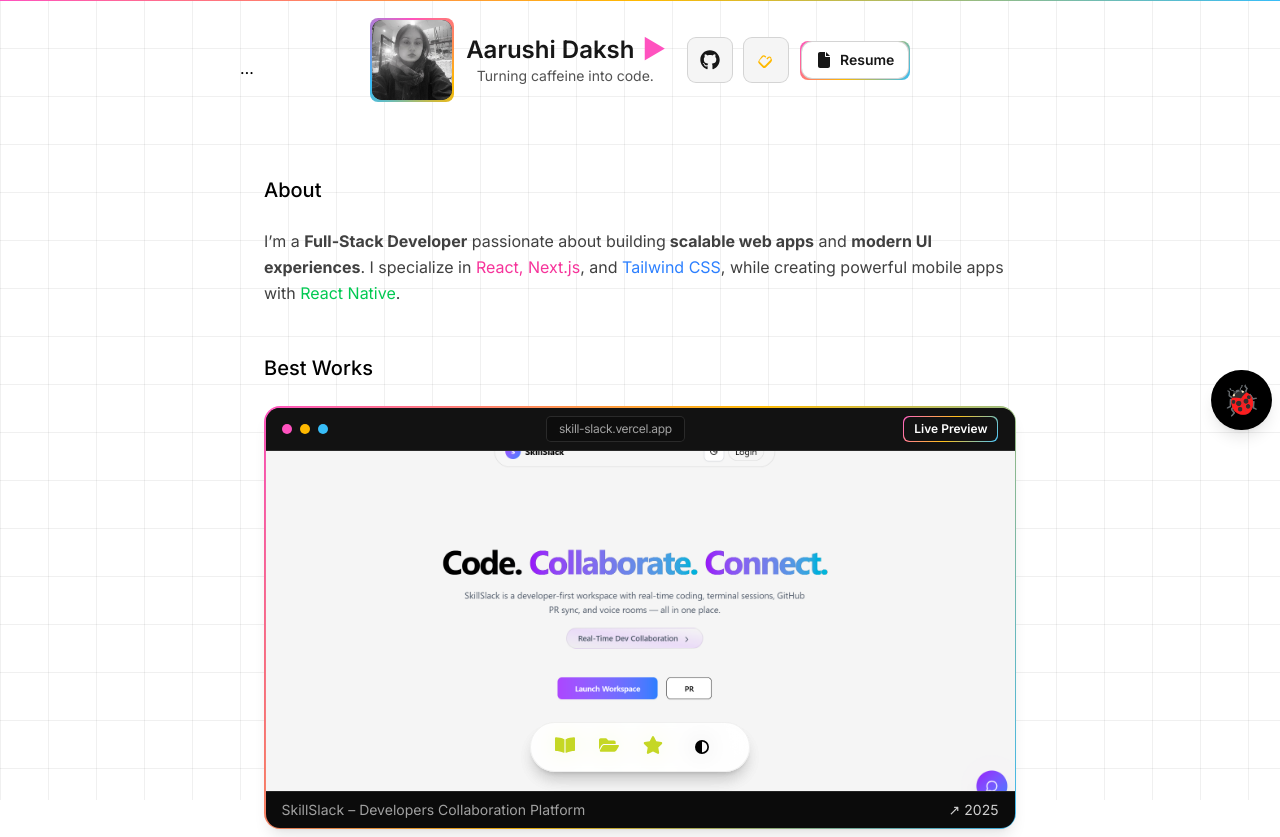
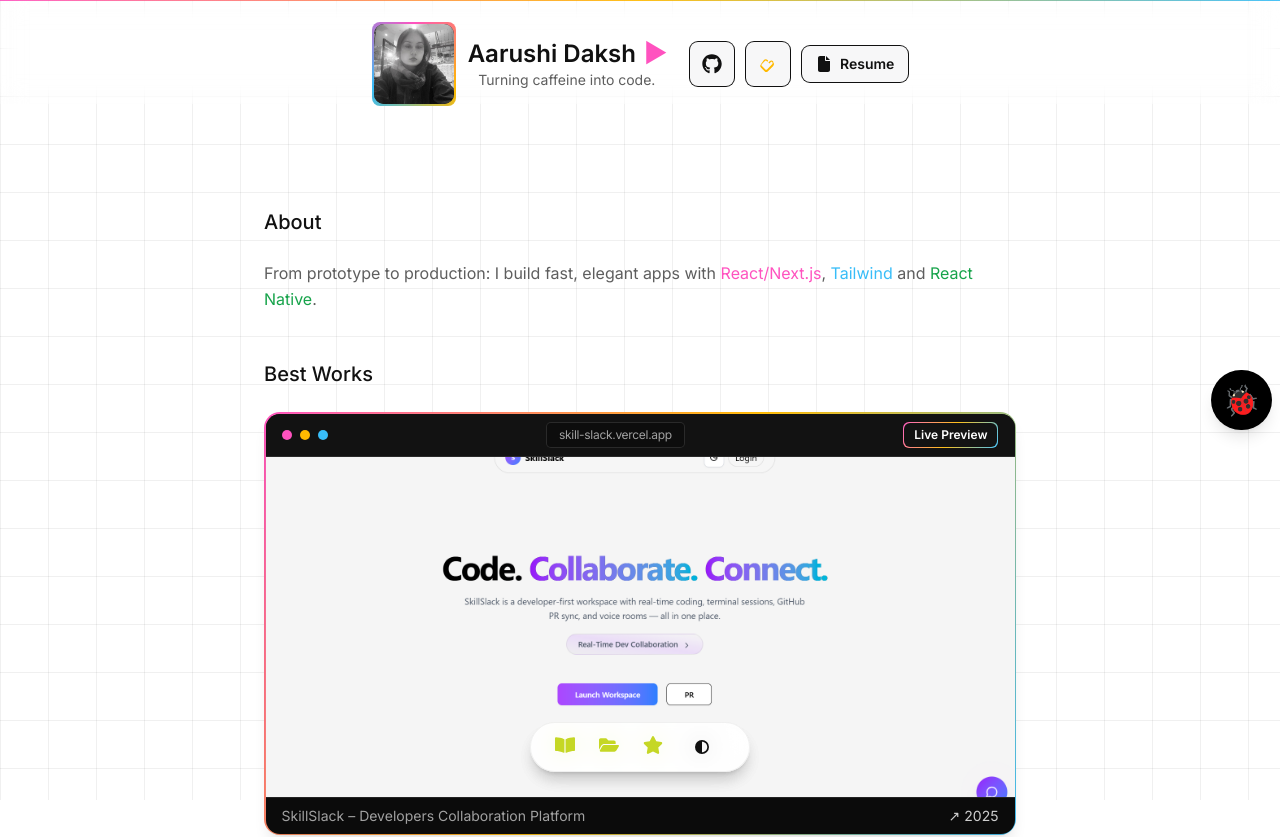
Before and after one commit to AarushiDaksh/aarushi-portfolio, a Next.js app: page / in a window 1280 px wide. Shown: the top 837 px of the page. Built offline with nearby package versions, Linux system fonts and the light colour scheme.

Commit message:
dracula theme

```diff
--- a/app/components/BestWork.tsx
+++ b/app/components/BestWork.tsx
@@ -16,8 +16,12 @@
 export default function BestWorks() {
   return (
     <section>
-      <h2 className="mb-6 text-lg sm:text-xl font-medium">Best Works</h2>
-
+        <h1
+              className="mb-6 text-xl font-medium"
+              style={{ color: "var(--text)" }}
+            >
+              Best Works
+            </h1>
       {/* tighter vertical rhythm on mobile */}
       <div className="space-y-10 sm:space-y-16">
         {featured.map((project, index) => (
--- a/app/components/Header.tsx
+++ b/app/components/Header.tsx
@@ -1,12 +1,13 @@
 "use client";
 
-import { useEffect, useState } from "react";
+import { useEffect, useRef, useState } from "react";
 import Image from "next/image";
 import Link from "next/link";
 import { FaGithub, FaFile } from "react-icons/fa6";
 
 export default function Header() {
   const [scrolled, setScrolled] = useState(false);
+  const headerRef = useRef<HTMLElement | null>(null);
 
   useEffect(() => {
     const onScroll = () => setScrolled(window.scrollY > 8);
@@ -15,135 +16,226 @@
     return () => window.removeEventListener("scroll", onScroll);
   }, []);
 
+  // keep content below fixed header
+  useEffect(() => {
+    const el = headerRef.current;
+    if (!el || typeof ResizeObserver === "undefined") return;
+    const setVar = () =>
+      document.documentElement.style.setProperty("--header-h", `${el.offsetHeight}px`);
+    setVar();
+    const ro = new ResizeObserver(setVar);
+    ro.observe(el);
+    return () => ro.disconnect();
+  }, []);
+
   return (
+    <>
       <header
+        ref={headerRef}
         role="banner"
         className={[
           "fixed inset-x-0 top-0 z-50 transition-all",
-        scrolled
-          ? "bg-white/80 dark:bg-neutral-900/60 supports-[backdrop-filter]:bg-white/60 dark:supports-[backdrop-filter]:bg-neutral-900/40 backdrop-blur-md ring-1 ring-black/10 dark:ring-white/10 shadow-[0_6px_20px_-10px_rgba(0,0,0,0.6)]"
-          : "bg-transparent",
+          "pt-[max(env(safe-area-inset-top),0px)]",
+          "backdrop-blur-md supports-[backdrop-filter]:backdrop-blur-md",
+          scrolled ? "" : "ring-0",
         ].join(" ")}
+        style={{
+          background: scrolled ? "var(--header-bg)" : "transparent",
+          borderColor: "var(--ring)",
+        }}
       >
-      {/* Theme accent line */}
+        {/* thin accent line (kept subtle) */}
         <div
           className="absolute inset-x-0 top-0 h-px"
           style={{
-          background:
-            "linear-gradient(90deg, var(--c1, #ff52bf), var(--c2, #ffb900), var(--c3, #38bdf8))",
+            background: "linear-gradient(90deg, var(--c1), var(--c2), var(--c3))",
+            opacity: 0.9,
           }}
         />
 
-      <div className="mx-auto max-w-7xl px-4 sm:px-6 mt-5">
-        {/* Mobile compact, Desktop like before */}
+        {/* centered row, like before */}
+        <div className="mx-auto max-w-7xl px-4 sm:px-6 mt-6">
           <div
             className={[
-            "flex items-center justify-center gap-3 sm:gap-6 text-center",
-            "h-12 sm:h-20 transition-[height,padding]",
+              "flex items-center justify-center text-center gap-3 sm:gap-6",
+              scrolled ? "h-16 sm:h-16" : "h-20 sm:h-20",
             ].join(" ")}
           >
-          {/* Brand (centered) */}
-          <Link href="/" className="flex items-center gap-2 sm:gap-3 min-w-0">
-            {/* Avatar: small on mobile, large (like before) on desktop */}
+            {/* Brand */}
+            <Link href="/" className="flex items-center min-w-0 gap-2 sm:gap-3">
               <div
                 aria-hidden
                 className={[
                   "relative rounded-lg p-[1px] sm:p-[2px] shrink-0",
-                scrolled
-                  ? "w-8 h-8 sm:w-12 sm:h-12"         // shrink on scroll
-                  : "w-9 h-9 sm:w-[84px] sm:h-[84px]", // desktop = previous large size
+                  scrolled ? "w-9 h-9 sm:w-12 sm:h-12" : "w-11 h-11 sm:w-[84px] sm:h-[84px]",
                 ].join(" ")}
                 style={{
                   background:
-                  "conic-gradient(var(--c1, #ff52bf), var(--c2, #ffb900), var(--c3, #38bdf8), var(--c1, #ff52bf))",
+                    "conic-gradient(var(--c1), var(--c2), var(--c3), var(--c1))",
                 }}
               >
-              <div className="relative h-full w-full overflow-hidden rounded-[7px] sm:rounded-[10px] bg-neutral-950">
+                <div className="relative h-full w-full overflow-hidden rounded-[7px] sm:rounded-[10px] bg-black/90">
                   <Image
                     src="/photos/13.jpg"
                     alt="Aarushi Daksh"
                     fill
                     className="object-cover select-none"
-                  sizes="(max-width: 640px) 36px, 84px"
+                    sizes="(max-width: 640px) 44px, 84px"
                     priority
                   />
                 </div>
               </div>
 
               <div className="min-w-0 leading-none">
-              <h1 className="flex items-center justify-center gap-1.5 sm:gap-2 text-sm sm:text-2xl font-semibold text-neutral-900 dark:text-white">
+                <h1
+                  className="flex items-center justify-center gap-1.5 sm:gap-2 text-[17px] sm:text-2xl font-semibold"
+                  style={{ color: "var(--text)" }}
+                >
                   <span className="truncate">Aarushi Daksh</span>
-                <span className="leading-none" style={{ color: "var(--c1, #ff52bf)" }}>
+                  <span className="leading-none" style={{ color: "var(--c1)" }}>
                     ▶
                   </span>
                 </h1>
-              {/* hide tagline on mobile, show on desktop */}
-              <p className="hidden sm:block text-sm text-neutral-600 dark:text-neutral-400">
+                <p className="hidden sm:block text-sm" style={{ color: "var(--text-muted)" }}>
                   Turning caffeine into code.
                 </p>
               </div>
             </Link>
 
-          {/* Actions: small on mobile, full size on desktop */}
+            {/* Actions — simple, no gradients */}
             <div className="flex items-center gap-2 sm:gap-3">
+              {/* GitHub */}
               <Link
                 href="https://github.com/AarushiDaksh"
                 target="_blank"
                 aria-label="GitHub"
-              className="inline-flex h-8 w-8 sm:h-11 sm:w-11 items-center justify-center rounded-lg
-                         ring-1 ring-neutral-300 dark:ring-white/10
-                         bg-neutral-100 text-neutral-900 hover:bg-neutral-200
-                         dark:bg-white/5 dark:text-white dark:hover:bg-white/10
-                         transition-colors duration-200"
+                className="inline-flex h-11 w-11 items-center justify-center rounded-lg ring-1 transition-all duration-200 active:scale-[0.98]"
+                style={{
+                  background: "var(--control)",
+                  color: "var(--text)",
+                  borderColor: "var(--ring)",
+                }}
               >
-              <FaGithub className="h-[16px] w-[16px] sm:h-[20px] sm:w-[20px]" />
+                <FaGithub className="h-[20px] w-[20px]" />
               </Link>
 
+              {/* LeetCode */}
               <Link
                 href="https://leetcode.com/u/aarushidaksh05/"
                 target="_blank"
                 aria-label="LeetCode"
                 title="LeetCode"
-              className="inline-flex h-8 w-8 sm:h-11 sm:w-11 items-center justify-center rounded-lg
-                         ring-1 ring-neutral-300 dark:ring-white/10
-                         bg-neutral-100 hover:bg-neutral-200
-                         dark:bg-white/5 dark:hover:bg-white/10
-                         transition-colors duration-200"
-              style={{ color: "var(--c2, #ffb900)" }}
+                className="inline-flex h-11 w-11 items-center justify-center rounded-lg ring-1 transition-all duration-200 active:scale-[0.98]"
+                style={{
+                  background: "var(--control)",
+                  borderColor: "var(--ring)",
+                }}
               >
                 <svg
                   xmlns="http://www.w3.org/2000/svg"
                   fill="currentColor"
                   viewBox="0 0 50 50"
-                className="h-[16px] w-[16px] sm:h-[20px] sm:w-[20px]"
+                  className="h-[20px] w-[20px]"
+                  style={{ color: "var(--c2)" }}
                 >
                   <path d="M38.12 18.45c-2.47-2.47-6.3-2.6-8.9-.42l-3.25 3.22 2.4 2.42 3.25-3.23c1.2-1.08 3.01-1.03 4.2.16 1.17 1.17 1.22 2.98.15 4.2L22.6 38.7c-1.16 1.15-3.03 1.15-4.18 0l-9.11-9.12c-1.15-1.16-1.15-3.03 0-4.18l7.96-7.95a2.91 2.91 0 014.13.02l1.8 1.8 2.4-2.42-1.8-1.8c-2.5-2.49-6.56-2.52-9.05-.02L7.3 25.4a6 6 0 000 8.47l9.12 9.11a6 6 0 008.47 0l13.23-13.23a6.3 6.3 0 000-8.89z" />
                 </svg>
               </Link>
 
-            {/* Desktop-only Resume button (as before) */}
+              {/* Mobile Resume icon */}
               <Link
                 href="https://drive.google.com/file/d/1pF-kAe8BXIsKgUyti3nHPXKceynd89WR/view?usp=sharing"
                 target="_blank"
-              className="relative hidden sm:inline-flex items-center gap-2 rounded-lg p-[1.5px]"
+                aria-label="Resume"
+                className="inline-flex h-11 w-11 items-center justify-center rounded-lg ring-1 transition-all duration-200 active:scale-[0.98] sm:hidden"
                 style={{
-                background:
-                  "linear-gradient(120deg, var(--c1, #ff52bf), var(--c2, #ffb900), var(--c3, #38bdf8))",
+                  background: "var(--control)",
+                  color: "var(--text)",
+                  borderColor: "var(--ring)",
                 }}
               >
-              <span className="inline-flex items-center gap-2 rounded-[10px]
-                               bg-white text-neutral-900
-                               dark:bg-neutral-950 dark:text-white
-                               px-3.5 py-2 text-sm font-semibold
-                               ring-1 ring-neutral-300 dark:ring-white/10
-                               hover:bg-neutral-100 dark:hover:bg-neutral-900
-                               transition-colors duration-200">
+                <FaFile className="h-[20px] w-[20px]" />
+              </Link>
+
+              {/* Desktop Resume button (plain, no gradient) */}
+              <Link
+                href="https://drive.google.com/file/d/1pF-kAe8BXIsKgUyti3nHPXKceynd89WR/view?usp=sharing"
+                target="_blank"
+                className="hidden sm:inline-flex items-center gap-2 rounded-lg ring-1 px-3.5 py-2 text-sm font-semibold transition-colors duration-200"
+                style={{
+                  background: "var(--control)",
+                  color: "var(--text)",
+                  borderColor: "var(--ring)",
+                }}
+              >
                 <FaFile className="h-4 w-4" /> Resume
-              </span>
               </Link>
             </div>
           </div>
         </div>
       </header>
+
+      {/* theme variables */}
+      <style jsx global>{`
+        :root {
+          --c1: #ff52bf;
+          --c2: #ffb900;
+          --c3: #38bdf8;
+
+          --header-bg: rgba(255, 255, 255, 0.85);
+          --control: #f7f7f8;
+          --control-hover: #eeeeef;
+          --text: #111111;
+          --text-muted: #5e5e5e;
+          --ring: rgba(0, 0, 0, 0.12);
+        }
+
+        .dark {
+          --c1: #ff52bf;
+          --c2: #ffb900;
+          --c3: #38bdf8;
+
+          --header-bg: rgba(18, 18, 18, 0.6);
+          --control: rgba(255, 255, 255, 0.06);
+          --control-hover: rgba(255, 255, 255, 0.1);
+          --text: #ffffff;
+          --text-muted: #b3b3b3;
+          --ring: rgba(255, 255, 255, 0.12);
+        }
+
+        .dracula {
+          --c1: #ff79c6;
+          --c2: #bd93f9;
+          --c3: #8be9fd;
+
+          --header-bg: rgba(40, 42, 54, 0.75);
+          --control: rgba(68, 71, 90, 0.6);
+          --control-hover: rgba(68, 71, 90, 0.75);
+          --text: #f8f8f2;
+          --text-muted: #cfcfe6;
+          --ring: rgba(189, 147, 249, 0.45);
+        }
+
+        /* unified hover for all buttons without gradients */
+        a[aria-label="GitHub"],
+        a[aria-label="LeetCode"],
+        a[aria-label="Resume"] {
+          background: var(--control);
+        }
+        a[aria-label="GitHub"]:hover,
+        a[aria-label="LeetCode"]:hover,
+        a[aria-label="Resume"]:hover {
+          background: var(--control-hover);
+        }
+
+        /* ensure page content starts below header */
+        :root {
+          --header-h: 64px; /* fallback */
+        }
+        body {
+          padding-top: var(--header-h);
+        }
+      `}</style>
+    </>
   );
 }
--- a/app/globals.css
+++ b/app/globals.css
@@ -819,3 +819,68 @@
 
 :root { --c1:#ff52bf; --c2:#ffb900; --c3:#38bdf8; --ring-focus:255 82 191; }
 /* optionally switch palettes by setting a class on <html> like .theme-mint etc. */
+:root { --header-offset: 72px; }  /* fallback */
+/* optional helper */
+.pt-header { padding-top: var(--header-offset); }
+
+/* === Theme tokens used by Page (and Header) === */
+:root {
+  --bg: #ffffff;
+  --text: #111111;
+  --text-muted: #5e5e5e;
+  --control: #f7f7f8;
+  --control-strong: #e9e9ea;
+
+  /* accents */
+  --accent-pink: #ff52bf;
+  --accent-cyan: #38bdf8;
+  --accent-green: #16a34a; /* tailwind green-600-ish */
+
+  /* header vars if you’re using the themed header */
+  --c1: var(--accent-pink);
+  --c2: #ffb900;
+  --c3: var(--accent-cyan);
+  --header-bg: rgba(255,255,255,0.85);
+  --ring: rgba(0,0,0,0.12);
+}
+
+.dark {
+  --bg: #0b0b0b;
+  --text: #ffffff;
+  --text-muted: #b3b3b3;
+  --control: rgba(255,255,255,0.06);
+  --control-strong: rgba(255,255,255,0.10);
+
+  --accent-pink: #ff52bf;
+  --accent-cyan: #38bdf8;
+  --accent-green: #22c55e;
+
+  --header-bg: rgba(18,18,18,0.6);
+  --ring: rgba(255,255,255,0.12);
+}
+
+/* 🧛 Dracula */
+.dracula {
+  --bg: #282a36;
+  --text: #f8f8f2;
+  --text-muted: #cfcfe6;
+  --control: rgba(68,71,90,0.60);      /* buttons / subtle surfaces */
+  --control-strong: rgba(68,71,90,0.85);
+
+  /* Dracula accents */
+  --accent-pink: #ff79c6;
+  --accent-cyan: #8be9fd;
+  --accent-green: #50fa7b;
+
+  --c1: var(--accent-pink);
+  --c2: #bd93f9;  /* purple */
+  --c3: var(--accent-cyan);
+  --header-bg: rgba(40,42,54,0.75);
+  --ring: rgba(189,147,249,0.45);
+}
+
+/* optional: page background using theme var */
+html, body {
+  background: var(--bg);
+  color: var(--text);
+}
--- a/app/highlights/page.tsx
+++ b/app/highlights/page.tsx
@@ -11,7 +11,7 @@
 
 export default function Photos() {
   return (
-    <section className="mt-24">
+    <section className="mt-5">
       <h1 className="mb-6 text-xl font-medium">Highlights</h1>
 
       <ImageGrid
--- a/app/page.tsx
+++ b/app/page.tsx
@@ -1,8 +1,6 @@
 "use client";
 
 import Image from "next/image";
-import { socialLinks } from "./lib/config";
-import "./globals.css";
 import RetroGrid from "./components/RetroGrid";
 import { Navbar } from "./components/nav";
 import BestWorks from "./components/BestWork";
@@ -10,24 +8,26 @@
 export default function Page() {
   return (
     <>
-      {/* Put the grid first, and not behind the body (z >= 0) */}
-     <RetroGrid z={0} strength="subtle" />
-<main className="relative z-10">…</main>
+      {/* Grid sits below content */}
+      <RetroGrid z={0} strength="subtle" />
 
-
-
-      {/* Lift your content above the grid */}
+      {/* Content above grid */}
       <main className="relative z-10">
         <section className="container mx-auto px-6 pt-12">
-          <div className="mt-12">
-            <h1 className="mb-6 text-xl font-medium">About</h1>
-            <p className="text-base leading-relaxed text-neutral-700 dark:text-neutral-300">
-              I’m a <strong>Full-Stack Developer</strong> passionate about building
-              <strong> scalable web apps</strong> and <strong>modern UI experiences</strong>.
-              I specialize in <span className="text-pink-500">React, Next.js</span>,
-              and <span className="text-blue-500">Tailwind CSS</span>, while creating
-              powerful mobile apps with <span className="text-green-500">React Native</span>.
-            </p>
+          <div>
+            <h1
+              className="mb-6 text-xl font-medium"
+              style={{ color: "var(--text)" }}
+            >
+              About
+            </h1>
+
+           <p className="text-base leading-relaxed" style={{ color: "var(--text-muted)" }}>
+  From prototype to production: I build fast, elegant apps with
+  <span style={{ color: "var(--accent-pink)" }}> React/Next.js</span>,
+  <span style={{ color: "var(--accent-cyan)" }}> Tailwind</span> and
+  <span style={{ color: "var(--accent-green)" }}> React Native</span>.
+</p>
           </div>
 
           <div className="mt-12">
--- a/app/projects/page.tsx
+++ b/app/projects/page.tsx
@@ -36,7 +36,7 @@
   }, []);
 
   return (
-    <section className="px-3 sm:px-0 mt-24">
+    <section className="px-3 sm:px-0 mt-7">
       <h1 className="mb-4 sm:mb-6 text-lg sm:text-xl font-medium">All Projects</h1>
 
       {/* Explorer shell */}
```
Lines whose indentation alone changed are shown as unchanged.
